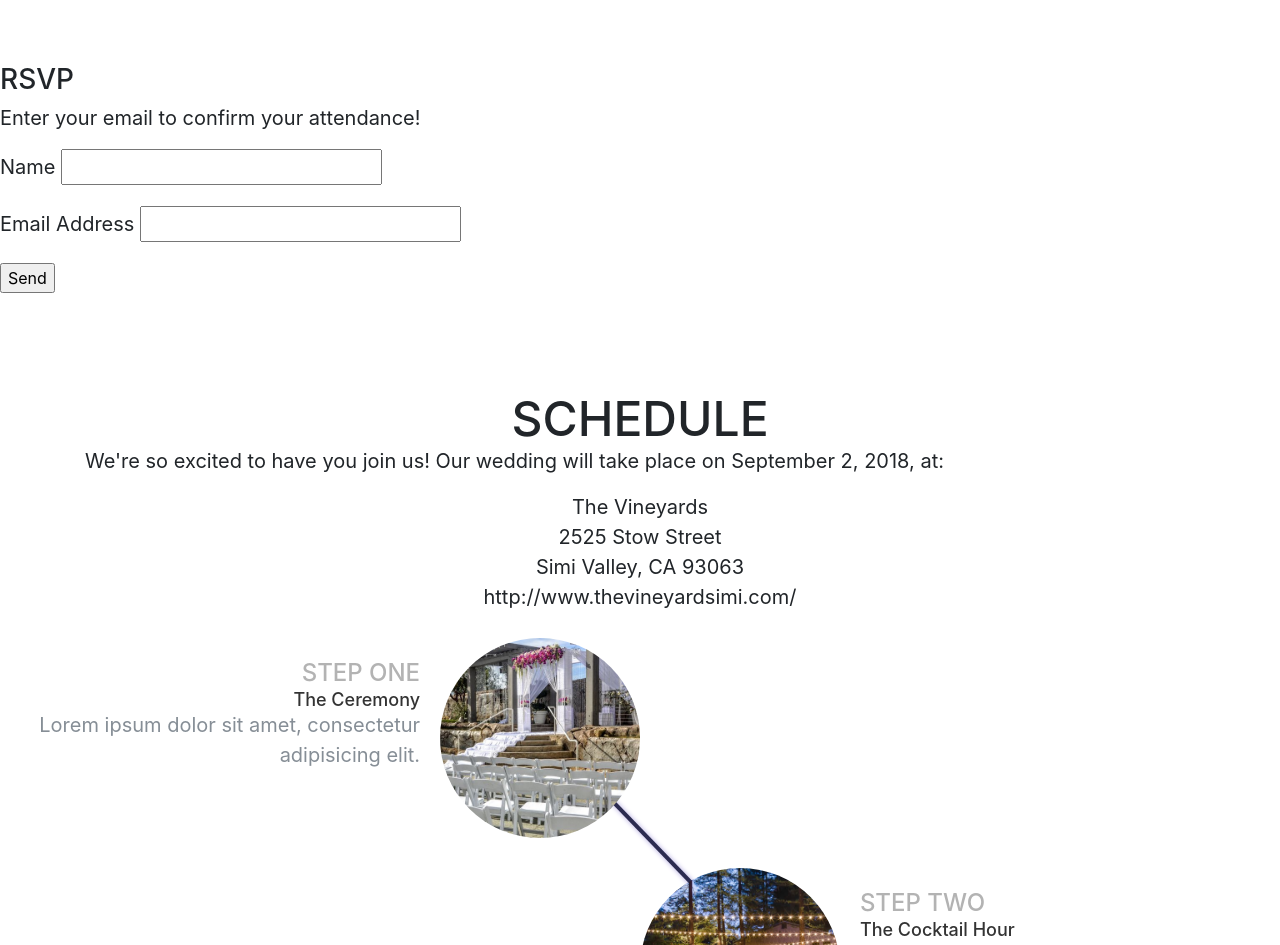
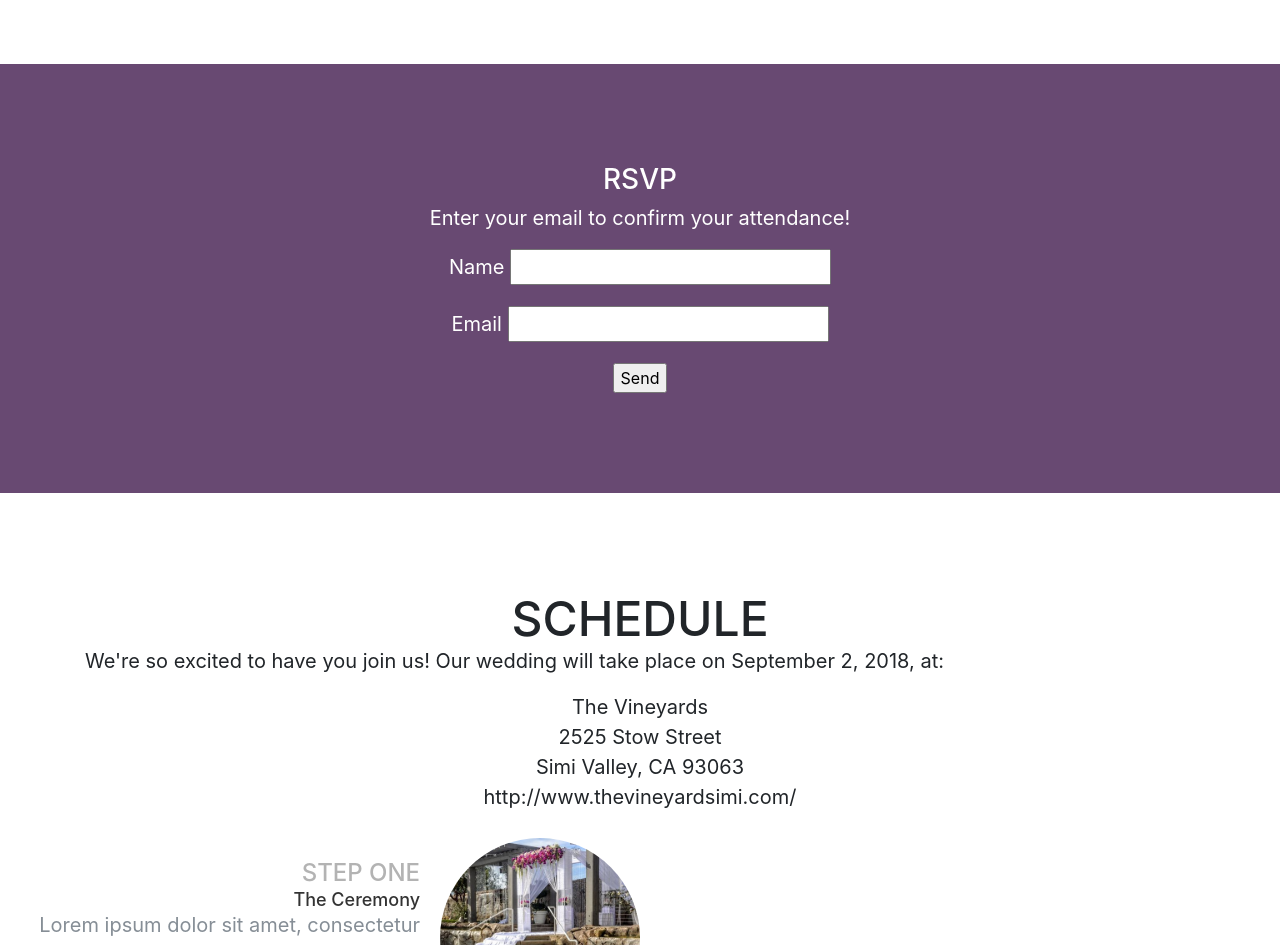
Before and after one commit to Shree33/NishaVimashWedding, a website with bundled scripts: page index.html in a window 1280 px wide. Shown: the part 688-1633 px from the top of the page. Built offline with nearby package versions, Linux system fonts and the light colour scheme.

Commit message:
minor aesthetic improvemtn to form

```diff
--- a/index.html
+++ b/index.html
@@ -130,22 +130,22 @@
         </div>
       </div>
     </header> -->
-  <!-- <section class="success" id="RSVP"> -->
-      <h3>RSVP</h3>
-      <p>Enter your email to confirm your attendance!</p>
+  <section class="success" id="RSVP">
+      <h3 class="text-center">RSVP</h3>
+      <p class="text-center">Enter your email to confirm your attendance!</p>
 
-      <form id='rsvpform'>
+      <form id='rsvpform' class="text-center">
         <p>
         <label>Name</label>
         <input id='Name' name='Name' type='text'>
       </p><p>
-        <label>Email Address</label>
+        <label >Email</label>
         <input id='Email' name='Email' type='email'>
       </p>
         <div id='success'></div>
         <button type='submit'>Send</button>
       </form>
-  <!-- </section> -->
+  </section>
 
     <section id="schedule">
       <div class="container">
```
